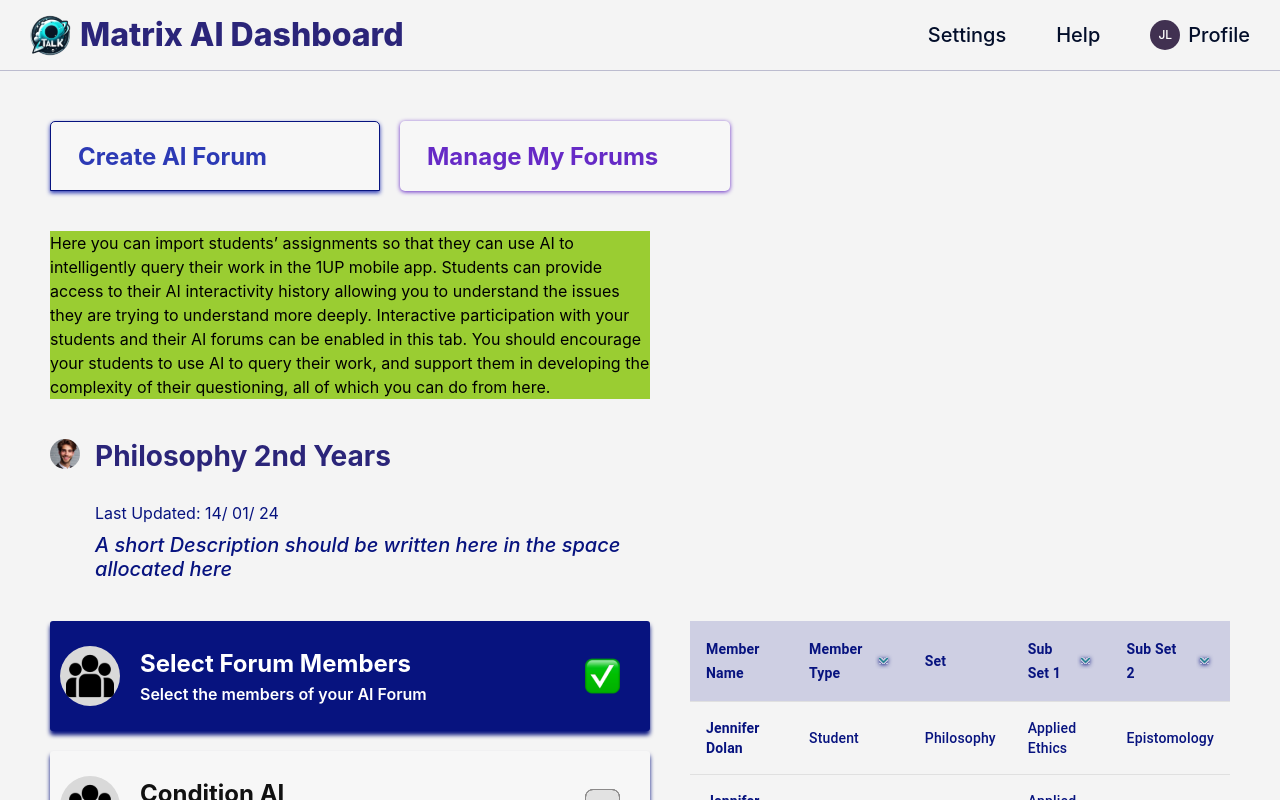
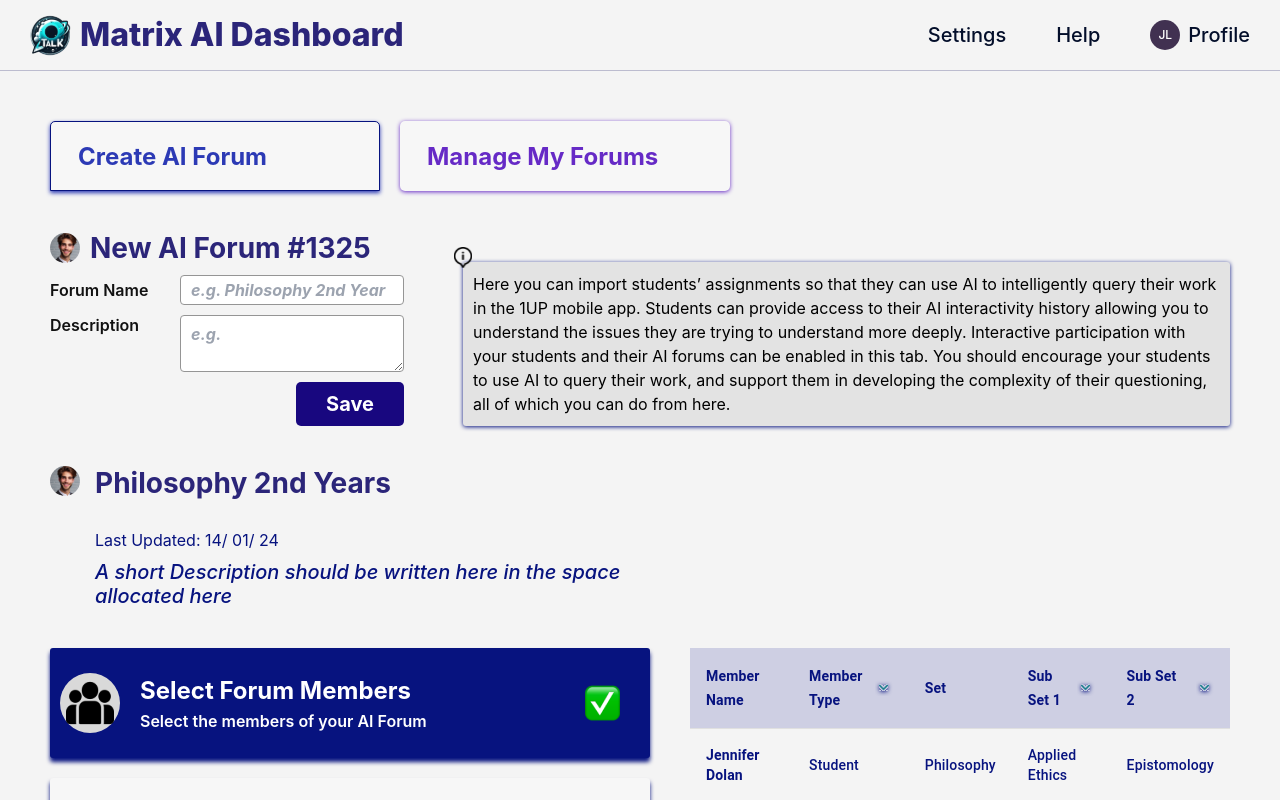
Before and after one commit to ratan2020cs131/external-task, a React (Create React App) app: page / in a window 1280 px wide. Shown: the top 800 px of the page. Built offline with nearby package versions, Linux system fonts and the light colour scheme.

Commit message:
forum done

```diff
--- a/src/App.js
+++ b/src/App.js
@@ -4,7 +4,7 @@ import Home from './pages/Home';
 
 function App() {
   return (
-    <div>
+    <div style={{width:'100%'}}>
       <Nav/>
       <Home/>
     </div>
--- a/src/asset/svg/index.js
+++ b/src/asset/svg/index.js
@@ -18,9 +18,11 @@ import imag9 from "./imag9.svg";
 import imag10 from "./imag10.svg";
 import imag11 from "./imag11.svg";
 import imag12 from "./imag12.svg";
+import InfoIcon from './infoIcon.svg';
 
 export {
     Logo,
+    InfoIcon,
     GrpAvatar,
     GreenCheck,
     Unchecked,
--- a/src/components/forum/Forum.jsx
+++ b/src/components/forum/Forum.jsx
@@ -1,32 +1,38 @@
 import React from 'react'
 import styles from './forum.module.css';
-import { Person } from '../../asset/svg';
+import { InfoIcon, Person } from '../../asset/svg';
+import Button from '../button3/Button';
 
 const Forum = () => {
     return (
         <div className={styles.container}>
-            {/* <div style={{width:'30%'}}>
+            <div style={{width:'30%'}}>
                 <div className={styles.heading}>
                     <img src={Person} alt='avatar'></img>
                     <h2>New AI Forum #1325</h2>
                 </div>
                 <div>
-                    <div className={styles.input}>
+                    <div className={styles.input} style={{alignItems:'center'}}>
                         <h2>Forum Name</h2>
-                        <input type="text" placeholder='e.g. Philosophy 2nd Year' />
+                        <input type="text" placeholder='e.g. Philosophy 2nd Year' style={{height:'30px'}}/>
                     </div>
                 </div>
 
                 <div>
                     <div className={styles.input}>
                         <h2>Description</h2>
-                        <input type="text" placeholder='e.g. Philosophy 2nd Year' />
+                        <textarea type="text" placeholder='e.g. ' style={{height:'57px'}}/>
                     </div>
                 </div>
-            </div> */}
 
-            <div style={{width:'100%', backgroundColor:'yellowgreen'}}>
-                <p style={{width:'100%'}}>
+                <div style={{float:'right'}}>
+                    <Button text={'Save'}/>
+                </div>
+            </div>
+
+            <div style={{width:'65%'}} className={styles.info}>
+                <img src={InfoIcon} alt="icon"></img>
+                <p style={{width:'100%', fontSize:'16px'}}>
                     Here you can import students’ assignments so that they can use AI to intelligently query their work in the 1UP mobile app. Students can provide access to their AI interactivity history allowing you to understand the issues they are trying to understand more deeply. Interactive participation with your students and their AI forums can be enabled in this tab. You should encourage your students to use AI to query their work, and support them in developing the complexity of their questioning, all of which you can do from here.
                 </p>
             </div>
--- a/src/components/forum/forum.module.css
+++ b/src/components/forum/forum.module.css
@@ -2,9 +2,7 @@
     display: flex;
     width: 100%;
     gap: 15px;
-    align-items: flex-start;
-    width: 600px;
-    background-color: blue;
+    align-items: flex-end;
     justify-content: space-between;
 }
 
@@ -22,7 +20,9 @@
 .input {
     display: flex;
     gap: 20px;
-    align-items: center;
+    align-items: flex-start;
+    margin: 10px 0px;
+    justify-content: space-between;
 }
 
 .input h2 {
@@ -32,14 +32,18 @@
     font-style: normal;
     font-weight: 600;
     line-height: normal;
+    width: 100px;
 }
 
 .input input,
-.input input:focus {
+.input textarea,
+.input input:focus,
+.input textarea:focus {
     fill: #FFF;
     stroke-width: 1px;
+    width: 224px;
     stroke: #959595;
-    border: 1px solid #C1C1C1;
+    border: 1px solid #959595;
     outline: none;
     font-family: Inter;
     font-size: 16px;
@@ -49,3 +53,19 @@
     border-radius: 4px;
     padding: 8px 10px;
 }
+
+.info {
+    background-color: #E3E3E3;
+    padding: 10px;
+    border-radius: 3px;
+    box-shadow: 0px 1px 4px #07137F;
+    z-index: 0;
+    position: relative;
+}
+
+.info img {
+    position: absolute;
+    top: -15px;
+    left: -9px;
+    z-index: 1;
+}
--- a/src/index.css
+++ b/src/index.css
@@ -10,6 +10,7 @@ body {
   -webkit-font-smoothing: antialiased;
   -moz-osx-font-smoothing: grayscale;
   background-color: #F4F4F4;
+  width: 100vw;
 }
 
 code {
```
Also changed, not shown: src/asset/svg/infoIcon.svg (added).
